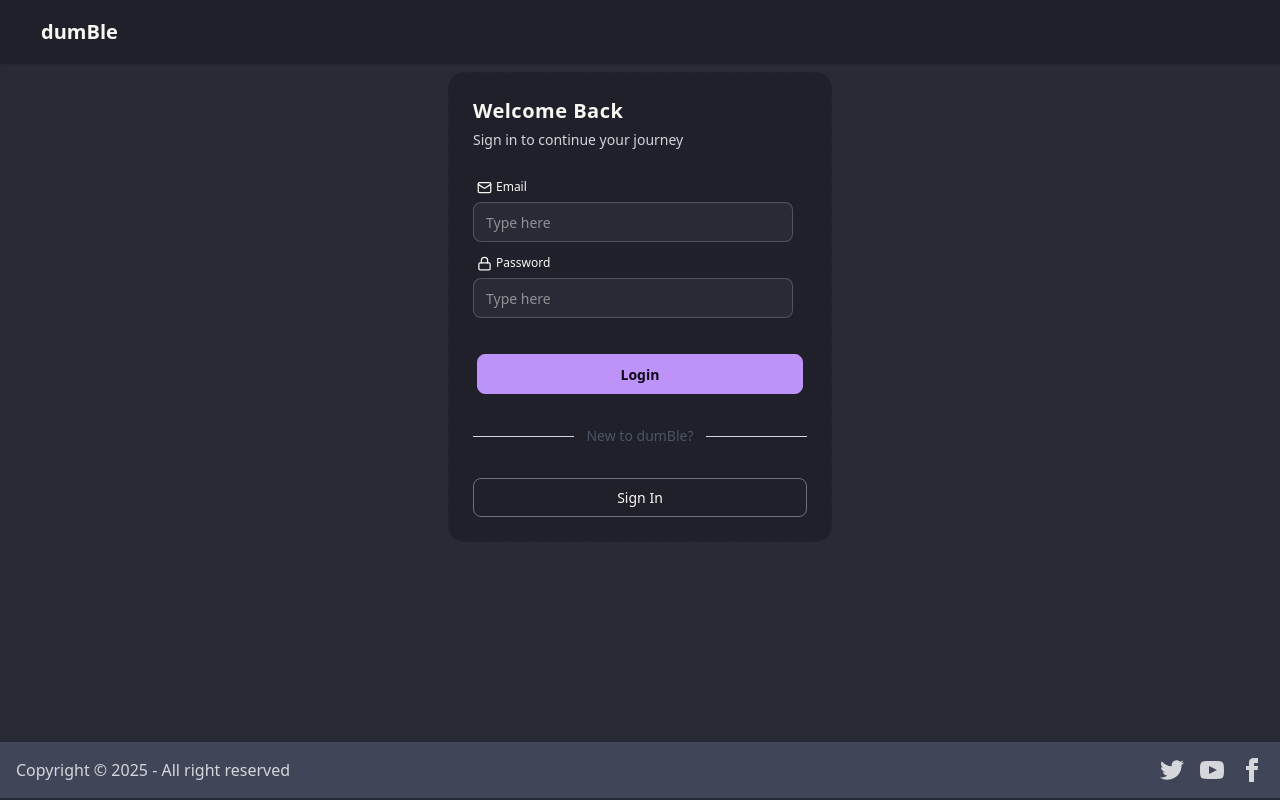
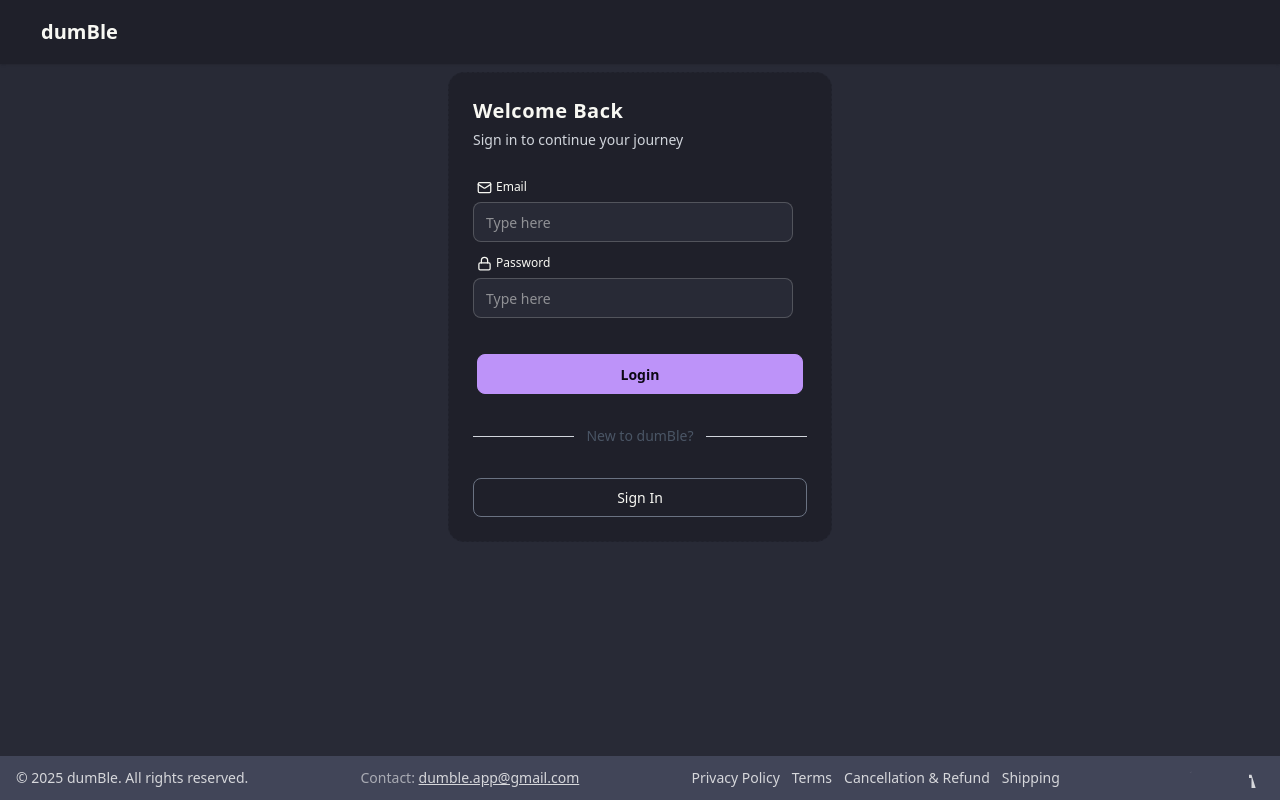
Before and after one commit to Amol68/DevTinder-web, a React (Vite) app: page /login in a window 1280 px wide. Built offline with nearby package versions, Linux system fonts and the light colour scheme; no server answers.

Commit message:
feature:footer enhanced

```diff
--- a/src/App.jsx
+++ b/src/App.jsx
@@ -7,6 +7,10 @@ import { store } from "./utils/appStore";
 import Feed from "./components/Feed";
 import Requests from "./components/Requests";
 import Connections from "./components/Connections";
+import Terms from "./pages/Terms";
+import Refund from "./pages/Refund";
+import Privacy from "./pages/Privacy";
+import Shipping from "./pages/Shipping";
 function App() {
   return (
     <Provider store={store}>
@@ -18,6 +22,11 @@ function App() {
             <Route path="/feed" element={<Feed />} />
             <Route path="/requests" element={<Requests />} />
             <Route path="/connections" element={<Connections />} />
+            <Route path="/privacy-policy" element={<Privacy />} />
+<Route path="/terms-and-conditions" element={<Terms />} />
+<Route path="/refund-policy" element={<Refund />} />
+
+<Route path="/shipping-policy" element={<Shipping />} />
           </Route>
         </Routes>
       </BrowserRouter>
--- a/src/components/Footer.jsx
+++ b/src/components/Footer.jsx
@@ -1,49 +1,78 @@
-import React from 'react'
+import React from "react";
 
 const Footer = () => {
   return (
- <footer className=" w-full fixed bottom-0.5 bg-neutral text-neutral-content gap-2 flex flex-col md:flex-row justify-center md:justify-between p-4  ">
-  <aside className="">
+    <footer className="w-full fixed bottom-0 bg-neutral text-neutral-content px-4 py-3">
+      <div className="flex flex-col md:flex-row justify-between items-center gap-3">
 
-    <p className='place-self-center'>Copyright © {new Date().getFullYear()} - All right reserved</p>
+        {/* Left: Copyright */}
+        <aside>
+          <p className="text-sm">
+            © {new Date().getFullYear()} dumBle. All rights reserved.
+          </p>
         </aside>
-  <nav className="flex gap-4 justify-center md:place-self-center md:justify-self-end">
-    <a>
+
+        {/* Center: Contact */}
+        <div className="text-sm">
+          <span className="opacity-70">Contact:</span>{" "}
+          <a
+            href="mailto:dumble.app@gmail.com"
+            className="underline hover:text-primary"
+          >
+            dumble.app@gmail.com
+          </a>
+        </div>
+
+        <div className="flex flex-wrap gap-3 text-sm justify-center">
+  <a href="/privacy-policy" className="hover:underline">Privacy Policy</a>
+  <a href="/terms-and-conditions" className="hover:underline">Terms</a>
+  <a href="/refund-policy" className="hover:underline">Cancellation & Refund</a>
+  <a href="/shipping-policy" className="hover:underline">Shipping</a>
+</div>
+
+
+        {/* Right: Social icons */}
+        <nav className="flex gap-4">
+          <a aria-label="Twitter">
+            {/* Twitter SVG */}
             <svg
               xmlns="http://www.w3.org/2000/svg"
-        width="24"
-        height="24"
+              width="20"
+              height="20"
               viewBox="0 0 24 24"
-        className="fill-current">
-        <path
-          d="M24 4.557c-.883.392-1.832.656-2.828.775 1.017-.609 1.798-1.574 2.165-2.724-.951.564-2.005.974-3.127 1.195-.897-.957-2.178-1.555-3.594-1.555-3.179 0-5.515 2.966-4.797 6.045-4.091-.205-7.719-2.165-10.148-5.144-1.29 2.213-.669 5.108 1.523 6.574-.806-.026-1.566-.247-2.229-.616-.054 2.281 1.581 4.415 3.949 4.89-.693.188-1.452.232-2.224.084.626 1.956 2.444 3.379 4.6 3.419-2.07 1.623-4.678 2.348-7.29 2.04 2.179 1.397 4.768 2.212 7.548 2.212 9.142 0 14.307-7.721 13.995-14.646.962-.695 1.797-1.562 2.457-2.549z"></path>
+              className="fill-current"
+            >
+              <path d="M24 4.557c-.883.392-1.832.656-2.828.775..." />
             </svg>
           </a>
-    <a>
+
+          <a aria-label="YouTube">
             <svg
               xmlns="http://www.w3.org/2000/svg"
-        width="24"
-        height="24"
+              width="20"
+              height="20"
               viewBox="0 0 24 24"
-        className="fill-current">
-        <path
-          d="M19.615 3.184c-3.604-.246-11.631-.245-15.23 0-3.897.266-4.356 2.62-4.385 8.816.029 6.185.484 8.549 4.385 8.816 3.6.245 11.626.246 15.23 0 3.897-.266 4.356-2.62 4.385-8.816-.029-6.185-.484-8.549-4.385-8.816zm-10.615 12.816v-8l8 3.993-8 4.007z"></path>
+              className="fill-current"
+            >
+              <path d="M19.615 3.184c-3.604-.246..." />
             </svg>
           </a>
-    <a>
+
+          <a aria-label="Facebook">
             <svg
               xmlns="http://www.w3.org/2000/svg"
-        width="24"
-        height="24"
+              width="20"
+              height="20"
               viewBox="0 0 24 24"
-        className="fill-current">
-        <path
-          d="M9 8h-3v4h3v12h5v-12h3.642l.358-4h-4v-1.667c0-.955.192-1.333 1.115-1.333h2.885v-5h-3.808c-3.596 0-5.192 1.583-5.192 4.615v3.385z"></path>
+              className="fill-current"
+            >
+              <path d="M9 8h-3v4h3v12h5v-12..." />
             </svg>
           </a>
         </nav>
+      </div>
     </footer>
-  )
-}
+  );
+};
 
-export default Footer
+export default Footer;
--- /dev/null
+++ b/src/pages/Privacy.jsx
@@ -0,0 +1,12 @@
+const Privacy = () => (
+  <div className="p-6 max-w-3xl mx-auto">
+    <h1 className="text-2xl font-bold mb-4">Privacy Policy</h1>
+    <p>
+      dumBle respects your privacy. We collect only necessary information
+      required to provide our services. We do not sell or share user data
+      with third parties.
+    </p>
+  </div>
+);
+
+export default Privacy;
--- /dev/null
+++ b/src/pages/Refund.jsx
@@ -0,0 +1,12 @@
+const Refund = () => (
+  <div className="p-6 max-w-3xl mx-auto">
+    <h1 className="text-2xl font-bold mb-4">Cancellation & Refund Policy</h1>
+    <p>
+      Payments made on dumBle are non-refundable unless stated otherwise.
+      In case of duplicate or failed transactions, refunds will be processed
+      as per Razorpay guidelines.
+    </p>
+  </div>
+);
+
+export default Refund;
--- /dev/null
+++ b/src/pages/Shipping.jsx
@@ -0,0 +1,11 @@
+const Shipping = () => (
+  <div className="p-6 max-w-3xl mx-auto">
+    <h1 className="text-2xl font-bold mb-4">Shipping Policy</h1>
+    <p>
+      dumBle is a digital service platform. No physical goods are shipped.
+      Access to services is provided electronically.
+    </p>
+  </div>
+);
+
+export default Shipping;
--- /dev/null
+++ b/src/pages/Terms.jsx
@@ -0,0 +1,11 @@
+const Terms = () => (
+  <div className="p-6 max-w-3xl mx-auto">
+    <h1 className="text-2xl font-bold mb-4">Terms & Conditions</h1>
+    <p>
+      By using dumBle, you agree to our terms. Users must provide accurate
+      information and follow community guidelines.
+    </p>
+  </div>
+);
+
+export default Terms;
--- a/src/utils/constants.js
+++ b/src/utils/constants.js
@@ -1 +1 @@
-export const baseUrl = "/api"
+export const baseUrl = "/api";
```
Lines whose indentation alone changed are shown as unchanged.
